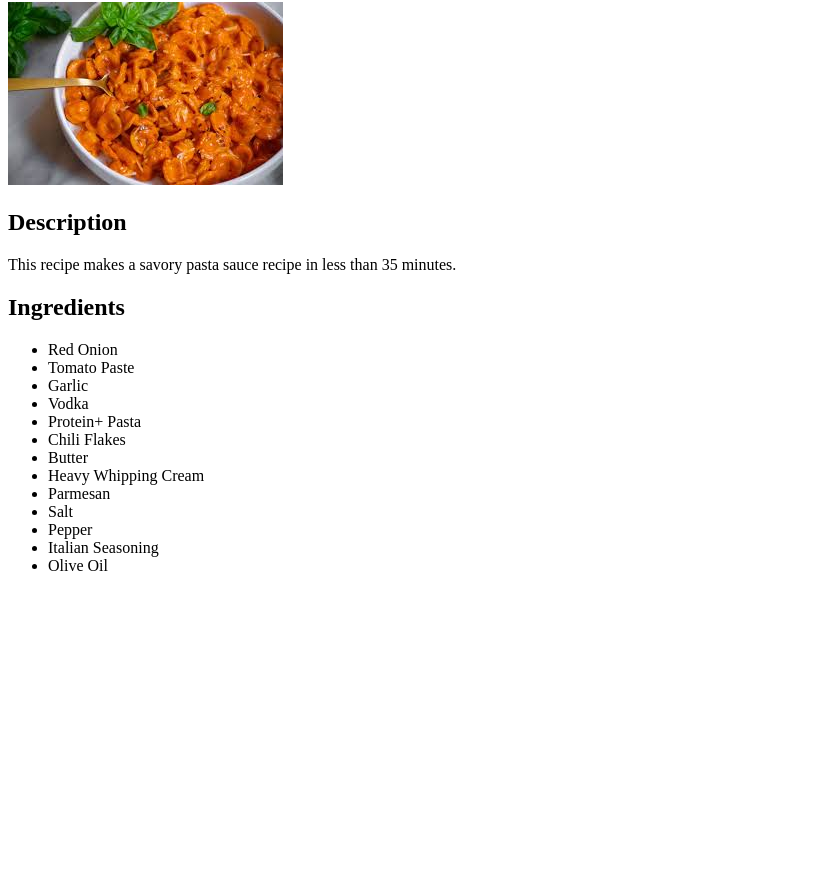
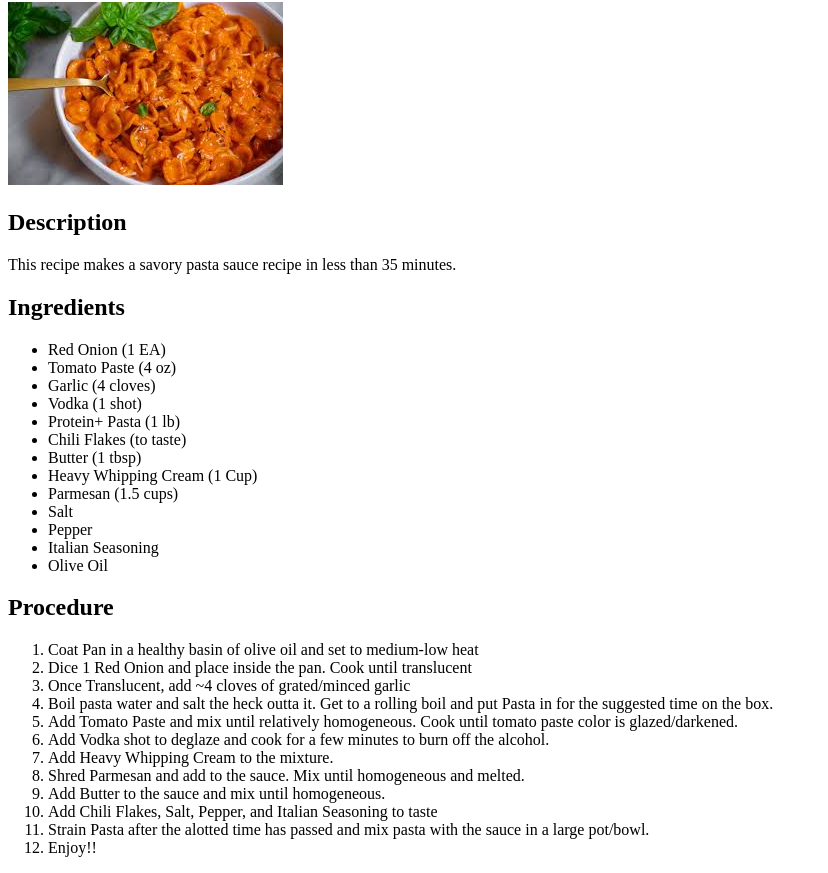
Before and after one commit to kristopherscheiblich/odin-recipes, a plain HTML site: page recipes/svp.html in a window 1280 px wide. Shown: the part 78-951 px from the top of the page, without its empty margins (0-828 px from the left). Before the commit the page ends 800 px from the top, so only its background shows below. Drawn offline with Linux system fonts and the light colour scheme.

Commit message:
Added quantities for ingredients in parentheses, added recipe procedure steps

```diff
--- a/recipes/svp.html
+++ b/recipes/svp.html
@@ -12,20 +12,34 @@
     <p>This recipe makes a savory pasta sauce recipe in less than 35 minutes.</p>
     <h2>Ingredients</h2>
     <ul>
-        <li>Red Onion</li>
-        <li>Tomato Paste</li>
-        <li>Garlic</li>
-        <li>Vodka</li>
-        <li>Protein+ Pasta</li>
-        <li>Chili Flakes</li>
-        <li>Butter</li>
-        <li>Heavy Whipping Cream</li>
-        <li>Parmesan</li>
+        <li>Red Onion (1 EA)</li>
+        <li>Tomato Paste (4 oz)</li>
+        <li>Garlic (4 cloves)</li>
+        <li>Vodka (1 shot)</li>
+        <li>Protein+ Pasta (1 lb)</li>
+        <li>Chili Flakes (to taste)</li>
+        <li>Butter (1 tbsp)</li>
+        <li>Heavy Whipping Cream (1 Cup)</li>
+        <li>Parmesan (1.5 cups)</li>
         <li>Salt</li>
         <li>Pepper</li>
         <li>Italian Seasoning</li>
         <li>Olive Oil</li>
     </ul>
-
+    <h2>Procedure</h2>
+    <ol>
+        <li>Coat Pan in a healthy basin of olive oil and set to medium-low heat</li>
+        <li>Dice 1 Red Onion and place inside the pan. Cook until translucent</li>
+        <li>Once Translucent, add ~4 cloves of grated/minced garlic </li>
+        <li>Boil pasta water and salt the heck outta it. Get to a rolling boil and put Pasta in for the suggested time on the box.</li>
+        <li>Add Tomato Paste and mix until relatively homogeneous. Cook until tomato paste color is glazed/darkened.</li>
+        <li>Add Vodka shot to deglaze and cook for a few minutes to burn off the alcohol.</li>
+        <li>Add Heavy Whipping Cream to the mixture.</li>
+        <li>Shred Parmesan and add to the sauce. Mix until homogeneous and melted.</li>
+        <li>Add Butter to the sauce and mix until homogeneous.</li>
+        <li>Add Chili Flakes, Salt, Pepper, and Italian Seasoning to taste</li>
+        <li>Strain Pasta after the alotted time has passed and mix pasta with the sauce in a large pot/bowl. </li>
+        <li>Enjoy!!</li>
+    </ol>
 </body>
 </html>
```
